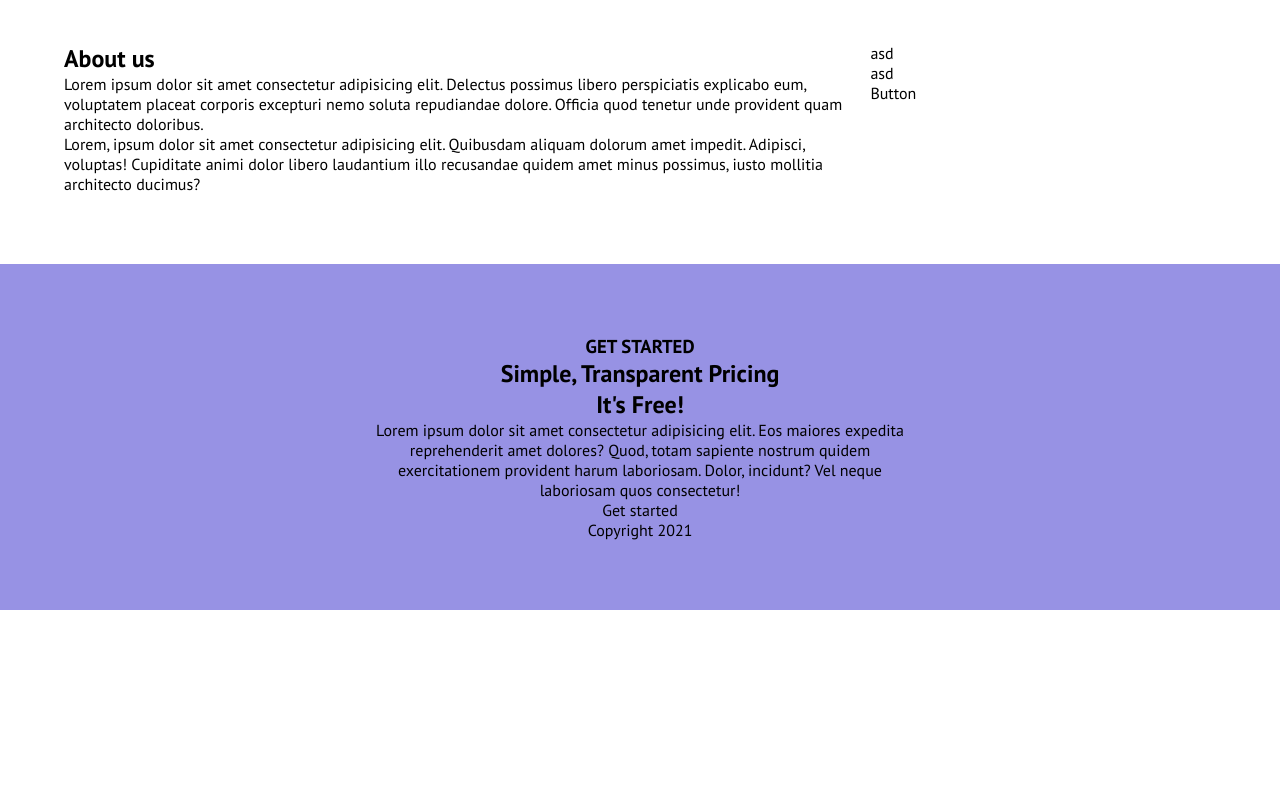
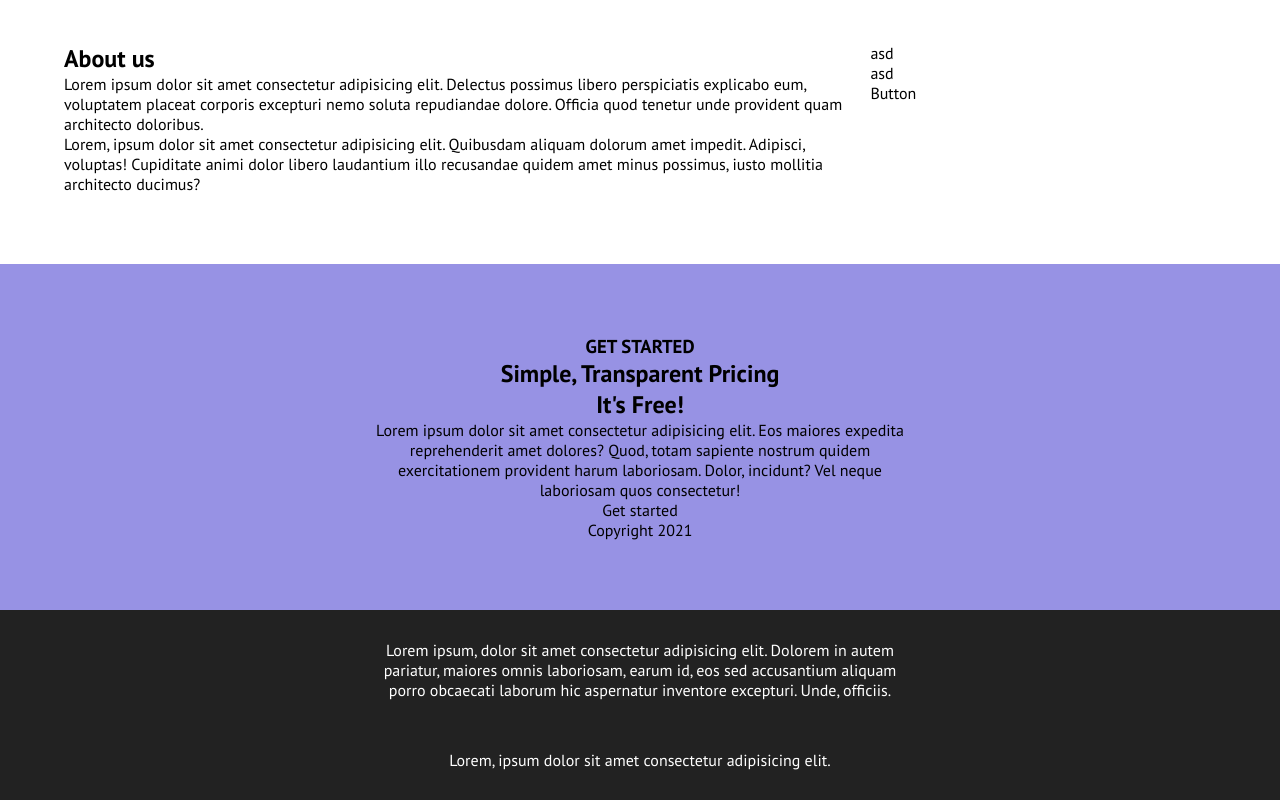
Before and after one commit to patrictobola/htmlcss-responsive-layout, a plain HTML site: page index.html in a window 1280 px wide. Shown: the part 1924-2724 px from the top of the page. Before the commit the page ends 2534 px from the top, so only its background shows below. Drawn offline with Linux system fonts and the light colour scheme.

Commit message:
[all] Done footer

```diff
--- a/css/style.css
+++ b/css/style.css
@@ -82,6 +82,15 @@ header {
 .get-started {
   text-align: center;
 }
+/* ! Footer  */
+
+footer p {
+  margin-bottom: 50px;
+}
+footer {
+  text-align: center;
+  margin: 0 auto;
+}
 /* ! Utilities  */
 .flex {
   display: flex;
@@ -103,7 +112,8 @@ header {
 .wrap-gray {
   width: 100%;
   background-color: #222;
-  padding: 70px 0;
+  padding: 30px 0;
+  color: white;
 }
 
 /* ! Responsive  */
@@ -159,6 +169,12 @@ header {
   .get-started {
     padding: 0 50px;
   }
+
+  /* * Footer  */
+
+  .footer-tab {
+    padding: 0 100px;
+  }
 }
 
 /* ++++++++++++++ */
@@ -208,6 +224,12 @@ header {
   .get-started {
     padding: 0 300px;
   }
+
+  /* * Footer  */
+
+  .footer-tab {
+    padding: 0 300px;
+  }
   /* Utilities  */
   .container {
     max-width: 1200px;
--- a/index.html
+++ b/index.html
@@ -152,12 +152,18 @@
     </main>
 
     <footer>
-        <!-- <div class="wrap-gray">
+        <div class="wrap-gray">
             <div class="container">
-                <p>Lorem ipsum, dolor sit amet consectetur adipisicing elit. Dolorem in autem pariatur, maiores omnis laboriosam, earum id, eos sed accusantium aliquam porro obcaecati laborum hic aspernatur inventore excepturi. Unde, officiis.</p>
-
+                <div class="footer-tab">
+                    <p>Lorem ipsum, dolor sit amet consectetur adipisicing elit. Dolorem in autem pariatur, maiores
+                        omnis
+                        laboriosam, earum id, eos sed accusantium aliquam porro obcaecati laborum hic aspernatur
+                        inventore
+                        excepturi. Unde, officiis.</p>
+                    <span>Lorem, ipsum dolor sit amet consectetur adipisicing elit. </span>
+                </div>
             </div>
-        </div> -->
+        </div>
     </footer>
 </body>
 
```
